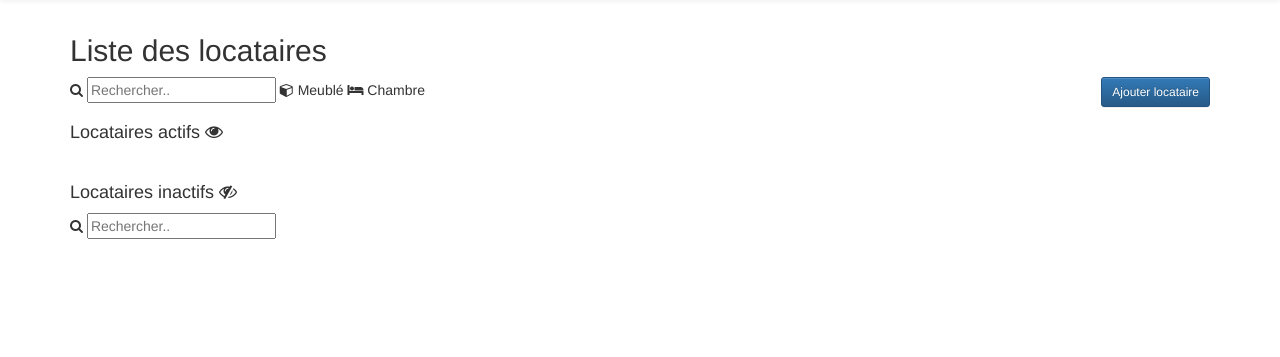
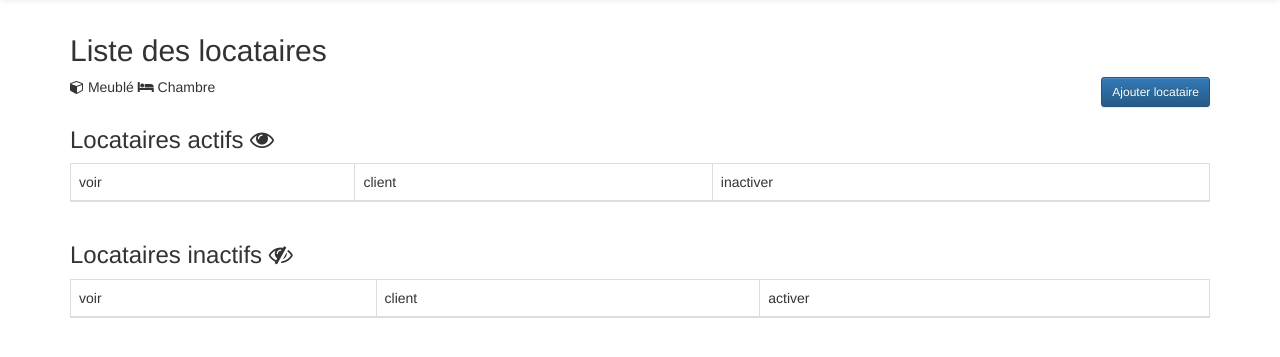
Before and after one commit to epsylon76/quittances, a PHP site: page /vue/listeclients.php in a window 1280 px wide. Shown: the part 51-408 px from the top of the page. Run offline with PHP 8.4, Linux system fonts and the light colour scheme; the template is opened without the code that fills it, so the values that code supplies are empty; a stand-in replaces the project's code that opens the database connection; some libraries are stand-ins or nearby versions.

Commit message:
ajout des datatables sur la page locataires

```diff
--- a/vue/listeclients.php
+++ b/vue/listeclients.php
@@ -12,8 +12,7 @@ ul{list-style-type: none; padding-left:0px;}
     <div class="col-md-12">
       <h2>Liste des locataires</h2>
       <p>
-        <i class="fa fa-search"></i>
-        <input type="text" id="recherche" onkeyup="searchbox()" placeholder="Rechercher.." title="searchbox">
+
         <i class="fa fa-cube" aria-hidden="true"></i> Meublé <i class="fa fa-bed" aria-hidden="true"></i> Chambre
         <a type="button" class="btn btn-primary pull-right btn-sm" href="client.php?action=new">Ajouter locataire</a>
       </p>
@@ -21,9 +20,15 @@ ul{list-style-type: none; padding-left:0px;}
   </div>
   <div class="row">
     <div class="col-md-12">
-      <h4>Locataires actifs  <i class="fa fa-eye"></i></h4>
+      <h3>Locataires actifs  <i class="fa fa-eye"></i></h3>
 
-      <table class="table table-bordered text-left table-fixed table-striped" id="tableau">
+      <table class="table table-bordered text-left table-fixed table-striped" id="tab_locataires">
+        <thead>
+          <td>voir</td>
+          <td>client</td>
+          <td>inactiver</td>
+        </thead>
+        <tbody>
         <?php
         foreach($listeclient as $ligne)
         {
@@ -46,19 +51,25 @@ ul{list-style-type: none; padding-left:0px;}
           <?php
         }
         ?>
+      </tbody>
     </table>
   </div>
 </div>
 
 <div class="row">
   <div class="col-md-12">
-      <h4>Locataires inactifs  <i class="fa fa-eye-slash"></i></h4>
+    <h3>Locataires inactifs  <i class="fa fa-eye-slash"></i></h3>
     <p>
-        <i class="fa fa-search"></i>
-        <input type="text" id="recherche2" onkeyup="searchbox2()" placeholder="Rechercher.." title="searchbox2">
+
+
     </p>
-          <table class="table table-bordered text-left table-fixed table-striped" id="tableau2">
-
+    <table class="table table-bordered text-left table-fixed table-striped" id="tab_locataires_inactifs">
+      <thead>
+        <td>voir</td>
+        <td>client</td>
+        <td>activer</td>
+      </thead>
+      <tbody>
       <?php
       foreach($listeclienthide as $ligne)
       {
@@ -79,6 +90,8 @@ ul{list-style-type: none; padding-left:0px;}
           <?php
         }
         ?>
+      </tbody>
+    </table>
       </ul>
     </div>
   </div>
```
Also changed, not shown: client.php (+22 -1 lines), 1 other file. Lines whose indentation alone changed are shown as unchanged.
